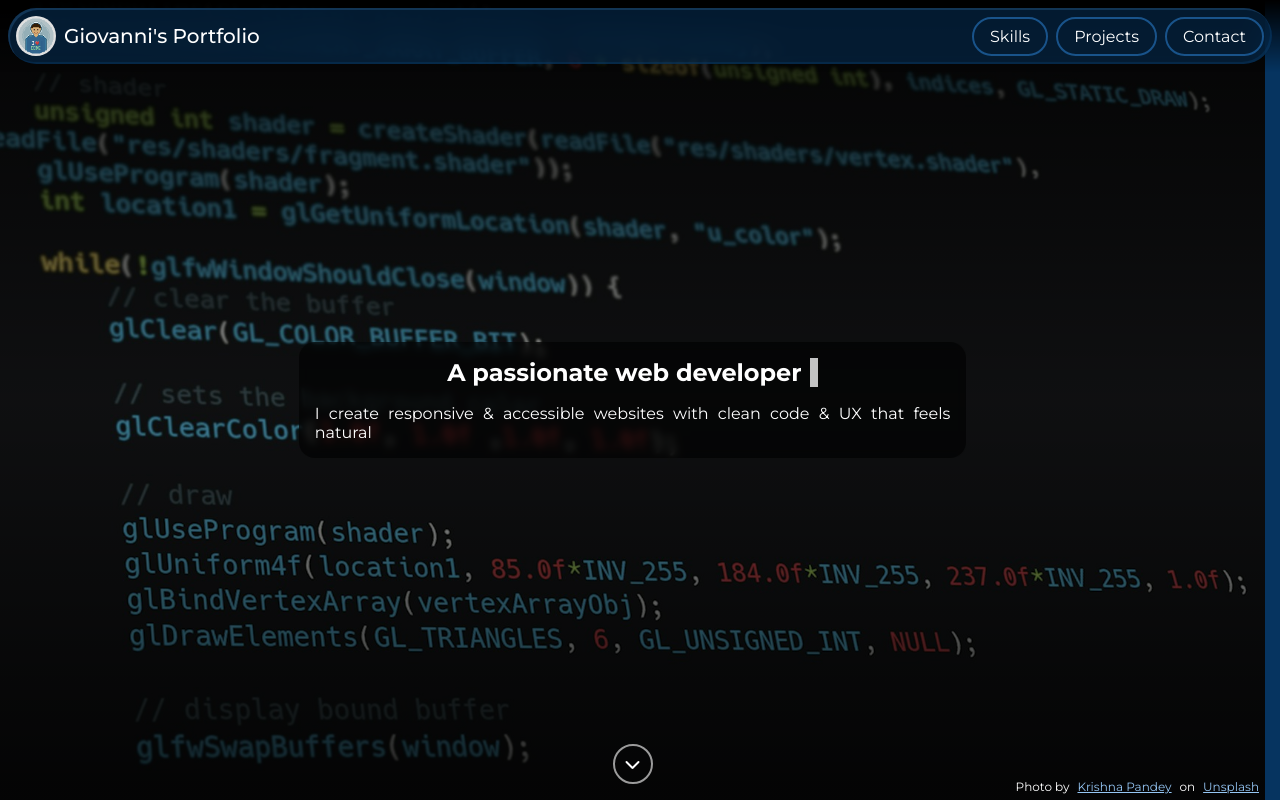
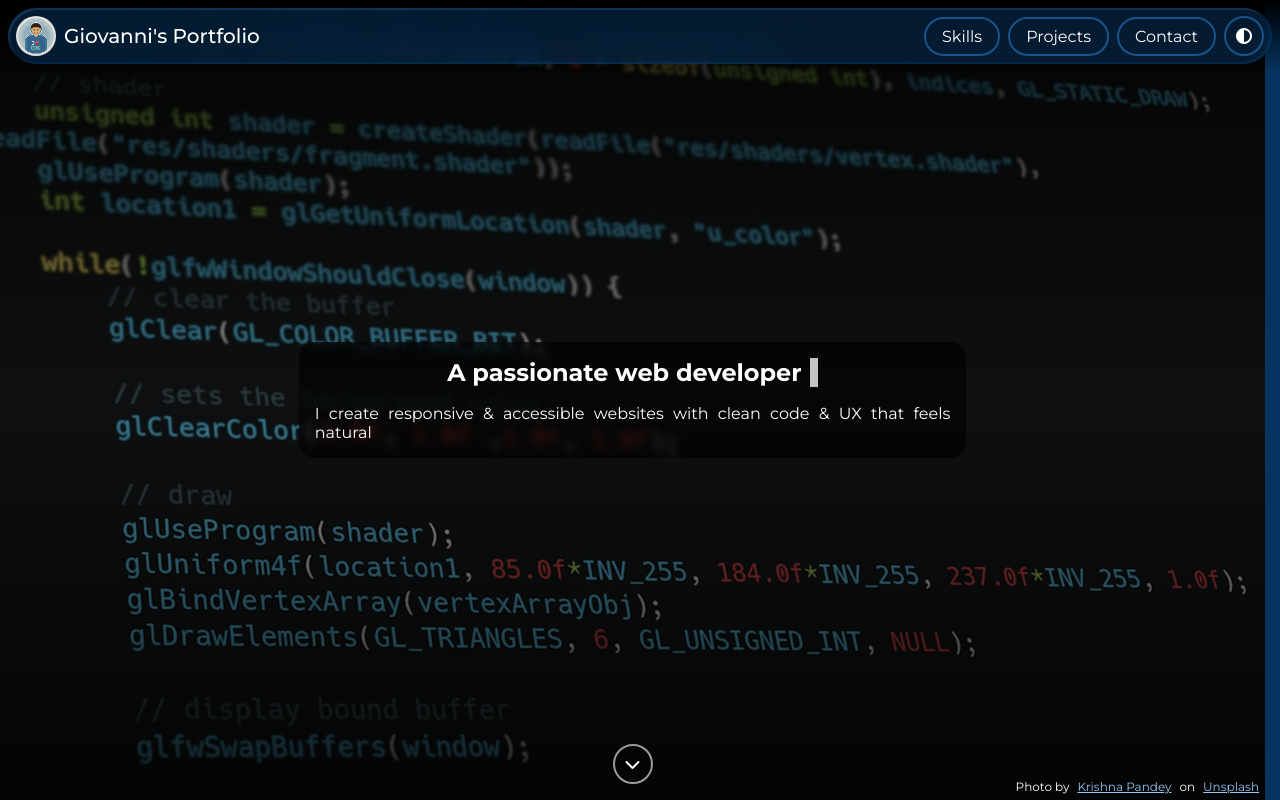
Before and after one commit to GiovanniEliasDaRosa/giovannieliasdarosa.github.io, a React (Vite) app in the folder new-portifolio/: page / in a window 1280 px wide. Shown: the top 800 px of the page. Built offline with nearby package versions, Linux system fonts and the light colour scheme.

Commit message:
feat(theme): add ThemeContext and toggle button
Create ThemeContext for global theme state management
Create theme toggle button component

Note: CSS theme switching is not implemented yet

```diff
--- a/new-portifolio/src/App.jsx
+++ b/new-portifolio/src/App.jsx
@@ -1,3 +1,4 @@
+import { ThemeProvider } from "./contexts/ThemeContext";
 import Header from "./components/Header/Header";
 import Hero from "./components/Hero/Hero";
 import Skills from "./components/Skills/Skills";
@@ -8,6 +9,7 @@ import Footer from "./components/Footer/Footer";
 function App() {
   return (
     <>
+      <ThemeProvider>
         <Header />
 
         <main>
@@ -18,6 +20,7 @@ function App() {
         </main>
 
         <Footer />
+      </ThemeProvider>
     </>
   );
 }
--- a/new-portifolio/src/components/Header/Header.jsx
+++ b/new-portifolio/src/components/Header/Header.jsx
@@ -1,5 +1,6 @@
 import { useRef, useState } from "react";
 import styles from "./Header.module.css";
+import ThemeButton from "./partials/ThemeButton";
 
 export default function Header() {
   const [mobile, setMobile] = useState(true);
@@ -128,6 +129,7 @@ export default function Header() {
               <a className="button" href="#contact">
                 Contact
               </a>
+              <ThemeButton display="square" />
             </div>
           )}
         </nav>
@@ -151,6 +153,7 @@ export default function Header() {
           <a className="button" href="#contact" onClick={clickedMenuLink}>
             Contact
           </a>
+          <ThemeButton display="large" />
         </div>
       </dialog>
     </>
--- a/new-portifolio/src/components/Header/Header.module.css
+++ b/new-portifolio/src/components/Header/Header.module.css
@@ -31,7 +31,7 @@
 }
 
 .header .open_menu {
-  flex: 0 0 3em;
+  flex: 0 0 2.5em;
 }
 
 .header_logo,
@@ -82,6 +82,11 @@
   z-index: 150;
 }
 
+.header_mobile > .toggle_theme_button {
+  display: flex;
+  align-items: center;
+}
+
 .header_dialog.hide {
   animation: 500ms animate_out cubic-bezier(0.5, 0, 0.4, 0.6) forwards;
 }
--- /dev/null
+++ b/new-portifolio/src/components/Header/partials/ThemeButton.jsx
@@ -0,0 +1,49 @@
+import { useContext, useEffect, useState } from "react";
+import { ThemeContext } from "../../../contexts/ThemeContext";
+import styles from "../Header.module.css";
+
+export default function ThemeButton({ display }) {
+  const { theme, setTheme } = useContext(ThemeContext);
+  const [helperText, setHelperText] = useState(`Toggle theme | Current theme: ${theme}`);
+
+  function toggletheme() {
+    if (theme == "auto") {
+      setTheme("dark");
+    } else if (theme == "dark") {
+      setTheme("light");
+    } else {
+      setTheme("auto");
+    }
+  }
+
+  let iconToUse = "circle_half_stroke";
+
+  if (theme == "light") {
+    iconToUse = "sun";
+  } else if (theme == "dark") {
+    iconToUse = "moon";
+  }
+
+  useEffect(() => {
+    // Make fist letter capital
+    const themeSelected = theme.charAt(0).toUpperCase() + theme.slice(1);
+    setHelperText(`${themeSelected} theme`);
+  }, [theme]);
+
+  // If want a square button
+  if (display == "square") {
+    return (
+      <button
+        className={`square icons nomargin ${iconToUse} ${styles.toggle_theme_button}`}
+        aria-label="Toggle theme"
+        onClick={toggletheme}
+      ></button>
+    );
+  }
+
+  return (
+    <button className={`icons ${iconToUse} ${styles.toggle_theme_button}`} onClick={toggletheme}>
+      {helperText}
+    </button>
+  );
+}
--- /dev/null
+++ b/new-portifolio/src/contexts/ThemeContext.jsx
@@ -0,0 +1,54 @@
+import { createContext, useCallback, useEffect, useState } from "react";
+
+const ThemeContext = createContext();
+
+function ThemeProvider({ children }) {
+  function tryGetSavedTheme() {
+    const savedTheme = localStorage.getItem("theme");
+
+    if (savedTheme == "auto" || savedTheme == "light" || savedTheme == "dark") {
+      return savedTheme;
+    }
+
+    localStorage.setItem("theme", "auto");
+    return "auto";
+  }
+
+  const [theme, setTheme] = useState(tryGetSavedTheme);
+
+  const updateThemeVisual = useCallback(() => {
+    let selectedTheme = theme;
+
+    // IF selected theme is auto, get the light/dark prefered
+    if (theme == "auto") {
+      selectedTheme = window.matchMedia("(prefers-color-scheme: dark)").matches ? "dark" : "light";
+    }
+
+    document.documentElement.setAttribute("data-theme", selectedTheme);
+  }, [theme]);
+
+  useEffect(() => {
+    function updateAutomaticTheme() {
+      // Only when theme is auto
+      if (theme == "auto") {
+        // Update for light or dark mode
+        updateThemeVisual();
+      }
+    }
+
+    localStorage.setItem("theme", theme);
+
+    updateThemeVisual();
+
+    const prefersDarkModeMedia = window.matchMedia("(prefers-color-scheme: dark)");
+    prefersDarkModeMedia.addEventListener("change", updateAutomaticTheme);
+
+    return () => {
+      prefersDarkModeMedia.removeEventListener("change", updateAutomaticTheme);
+    };
+  }, [theme, updateThemeVisual]);
+
+  return <ThemeContext.Provider value={{ theme, setTheme }}>{children}</ThemeContext.Provider>;
+}
+
+export { ThemeContext, ThemeProvider };
--- a/new-portifolio/src/styles/icons.css
+++ b/new-portifolio/src/styles/icons.css
@@ -116,3 +116,15 @@
 .icons.xmark::before {
   content: "\f00d";
 }
+
+.icons.sun::before {
+  content: "\f185";
+}
+
+.icons.moon::before {
+  content: "\f186";
+}
+
+.icons.circle_half_stroke::before {
+  content: "\f042";
+}
--- a/new-portifolio/src/styles/inputs.css
+++ b/new-portifolio/src/styles/inputs.css
@@ -11,6 +11,7 @@ button,
   text-decoration: none;
   color: white;
 
+  font-size: 1rem;
   padding: 0.5em 1em;
   background-color: transparent;
   border: solid 0.125em hsl(209, 69%, 32%);
@@ -29,8 +30,8 @@ button,
 }
 
 .square {
-  width: 3em;
-  height: 3em;
+  width: 2.5em;
+  height: 2.5em;
   padding: 0;
 
   display: flex;
```
Lines whose indentation alone changed are shown as unchanged.
